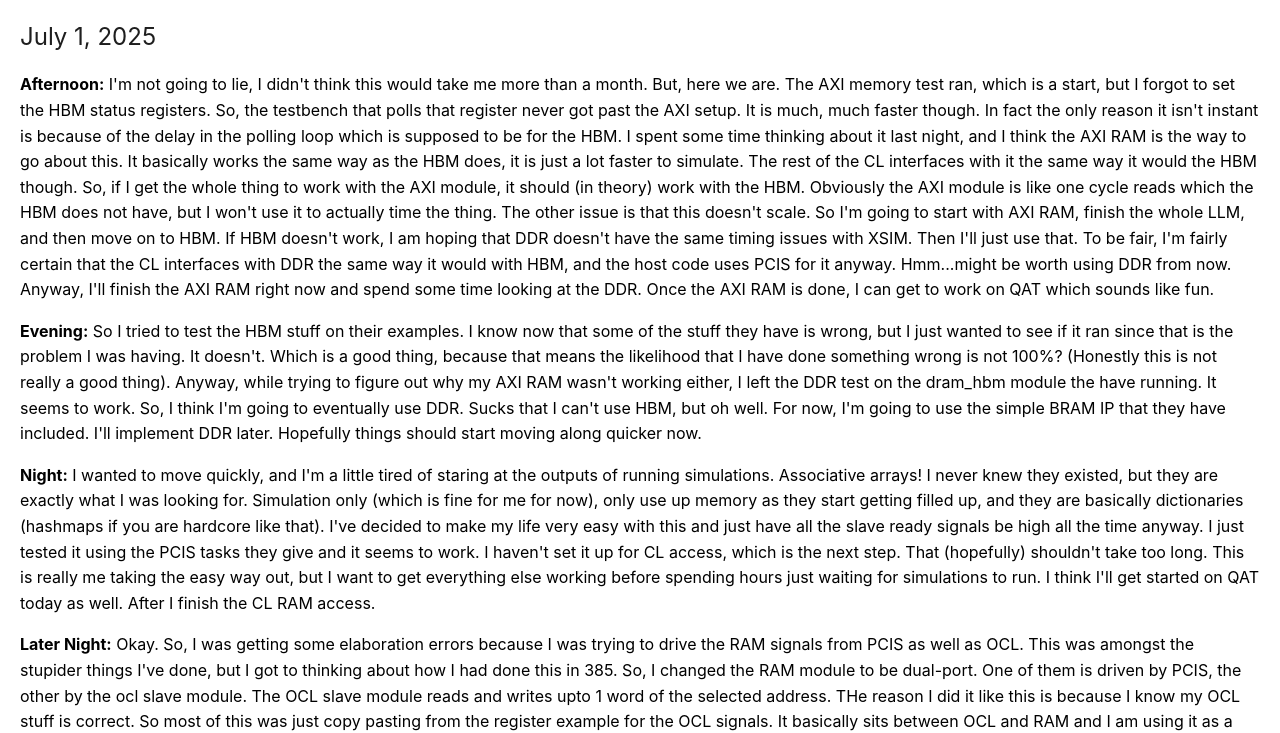
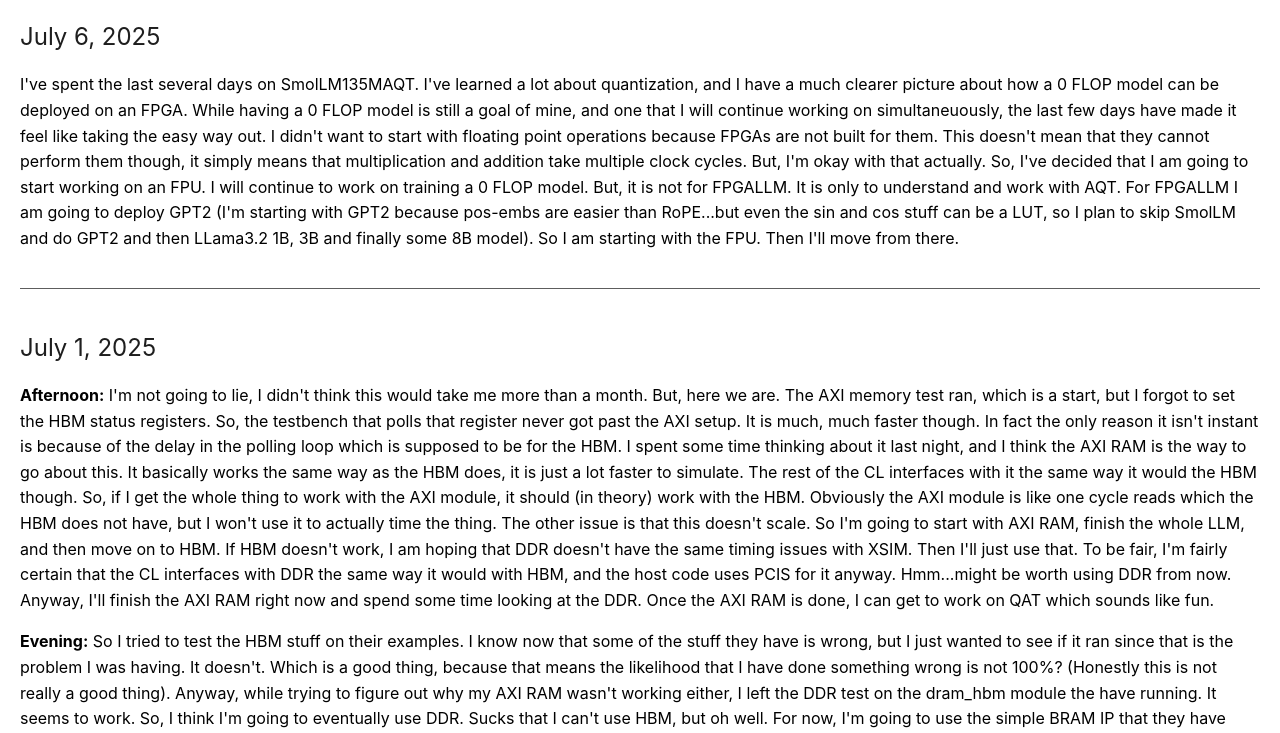
Before and after one commit to VMoorjani/VMoorjani.github.io, a plain HTML site: page projects/FPGALLM.html in a window 1280 px wide. Shown: the part 76-809 px from the top of the page. Drawn offline with Linux system fonts and the light colour scheme.

Commit message:
Update FPGALLM.html

```diff
--- a/projects/FPGALLM.html
+++ b/projects/FPGALLM.html
@@ -9,6 +9,17 @@
 <body>
     <main>
         <h1>FPGA LLM</h1>
+        <article class="blog-post">
+            <div class="date">July 6, 2025 </div>
+            <p>I've spent the last several days on SmolLM135MAQT. I've learned a lot about quantization, and I have a much clearer picture about how a 0 FLOP model
+            can be deployed on an FPGA. While having a 0 FLOP model is still a goal of mine, and one that I will continue working on simultaneuously, the last few days
+            have made it feel like taking the easy way out. I didn't want to start with floating point operations because FPGAs are not built for them. This doesn't
+            mean that they cannot perform them though, it simply means that multiplication and addition take multiple clock cycles. But, I'm okay with that actually.
+            So, I've decided that I am going to start working on an FPU. I will continue to work on training a 0 FLOP model. But, it is not for FPGALLM. It is only
+            to understand and work with AQT. For FPGALLM I am going to deploy GPT2 (I'm starting with GPT2 because pos-embs are easier than RoPE...but even the sin and
+            cos stuff can be a LUT, so I plan to skip SmolLM and do GPT2 and then LLama3.2 1B, 3B and finally some 8B model). So I am starting with the FPU. Then I'll move from there.
+            </p>
+        </article>
         <article class="blog-post">
             <div class="date">July 1, 2025</div>
             <p> Afternoon: I'm not going to lie, I didn't think this would take me more than a month. But, here we are. The AXI memory test ran, which is a start,
```
